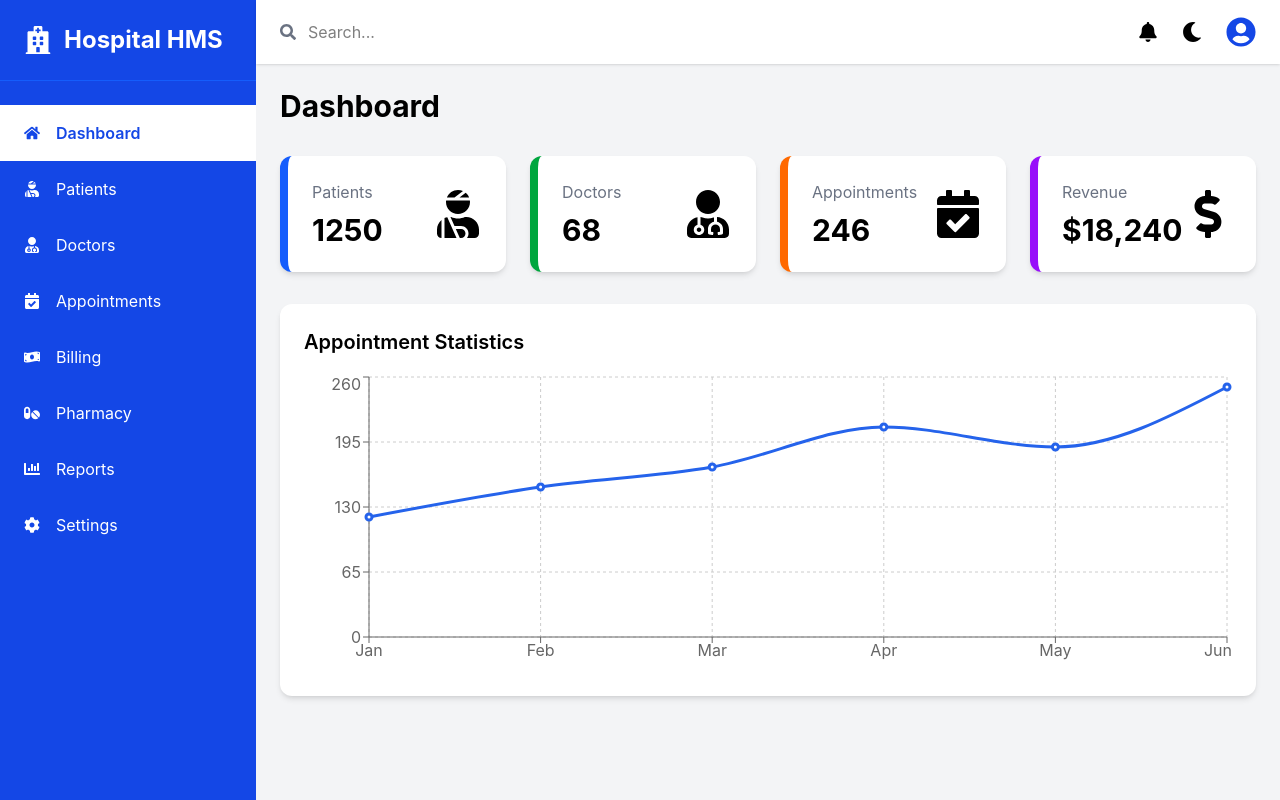
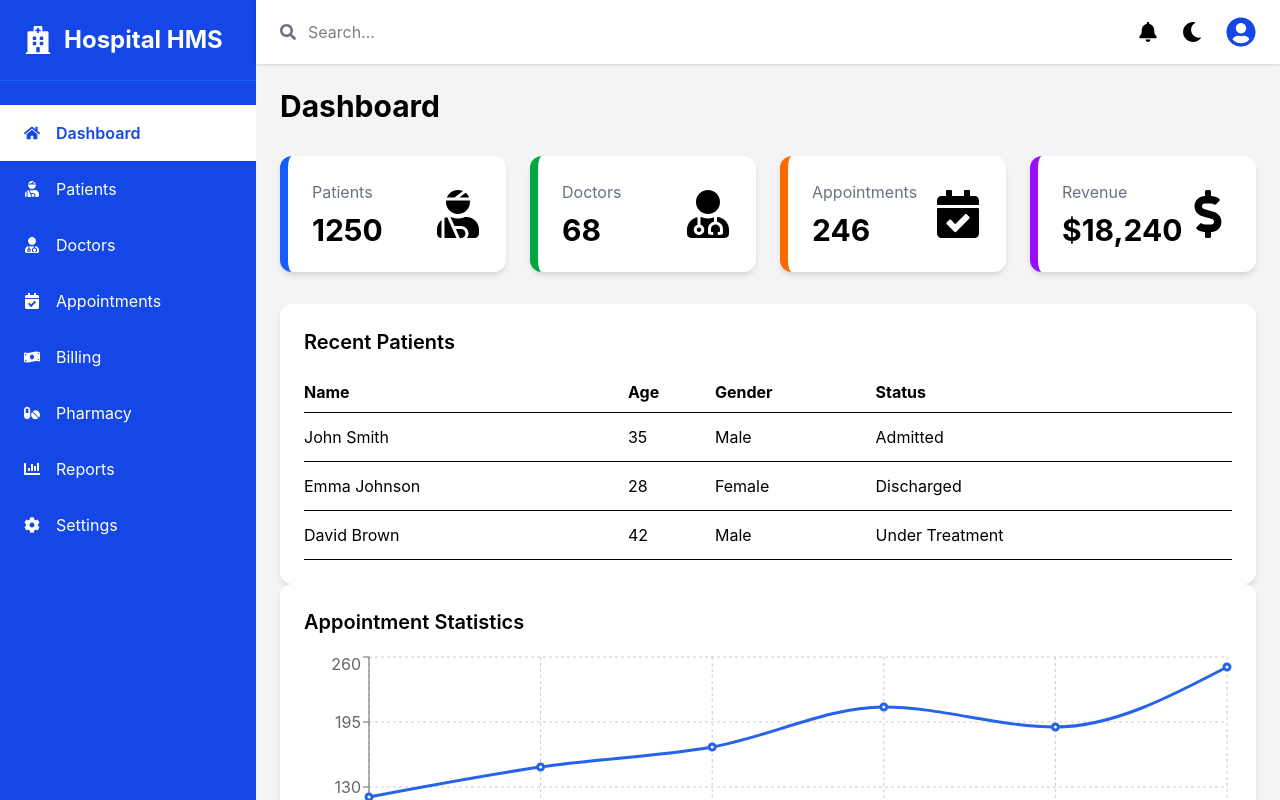
Before and after one commit to AyeshaPerera2003/hospital-management-system-react, a React (Vite) app: page / in a window 1280 px wide. Shown: the top 800 px of the page. Built offline with nearby package versions, Linux system fonts and the light colour scheme.

Commit message:
Added recent patient table

```diff
--- a/src/Components/tables/RecentPatients.jsx
+++ b/src/Components/tables/RecentPatients.jsx
@@ -0,0 +1,55 @@
+function RecentPatients() {
+  const patients = [
+    {
+      id: 1,
+      name: "John Smith",
+      age: 35,
+      gender: "Male",
+      status: "Admitted",
+    },
+    {
+      id: 2,
+      name: "Emma Johnson",
+      age: 28,
+      gender: "Female",
+      status: "Discharged",
+    },
+    {
+      id: 3,
+      name: "David Brown",
+      age: 42,
+      gender: "Male",
+      status: "Under Treatment",
+    },
+  ];
+
+  return (
+    <div className="bg-white rounded-xl shadow-md p-6">
+      <h2 className="text-xl font-semibold mb-4">Recent Patients</h2>
+
+      <table className="w-full">
+        <thead>
+          <tr className="border-b">
+            <th className="text-left py-2">Name</th>
+            <th className="text-left py-2">Age</th>
+            <th className="text-left py-2">Gender</th>
+            <th className="text-left py-2">Status</th>
+          </tr>
+        </thead>
+
+        <tbody>
+          {patients.map((patient) => (
+            <tr key={patient.id} className="border-b hover:bg-gray-50">
+              <td className="py-3">{patient.name}</td>
+              <td>{patient.age}</td>
+              <td>{patient.gender}</td>
+              <td>{patient.status}</td>
+            </tr>
+          ))}
+        </tbody>
+      </table>
+    </div>
+  );
+}
+
+export default RecentPatients;
--- a/src/pages/Dashboard/Dashboard.jsx
+++ b/src/pages/Dashboard/Dashboard.jsx
@@ -1,5 +1,6 @@
 import DashboardCard from "../../components/dashboard/DashboardCard";
 import AppointmentChart from "../../components/charts/AppointmentChart";
+import RecentPatients from "../../components/tables/RecentPatients";
 
 import {
   FaUserInjured,
@@ -47,11 +48,16 @@ function Dashboard() {
         />
 
       </div>
+      <div className="mt-8">
+    <RecentPatients />
+</div>
 
       {/* Chart */}
       <AppointmentChart />
 
     </div>
+
+
   );
 }
 
```
